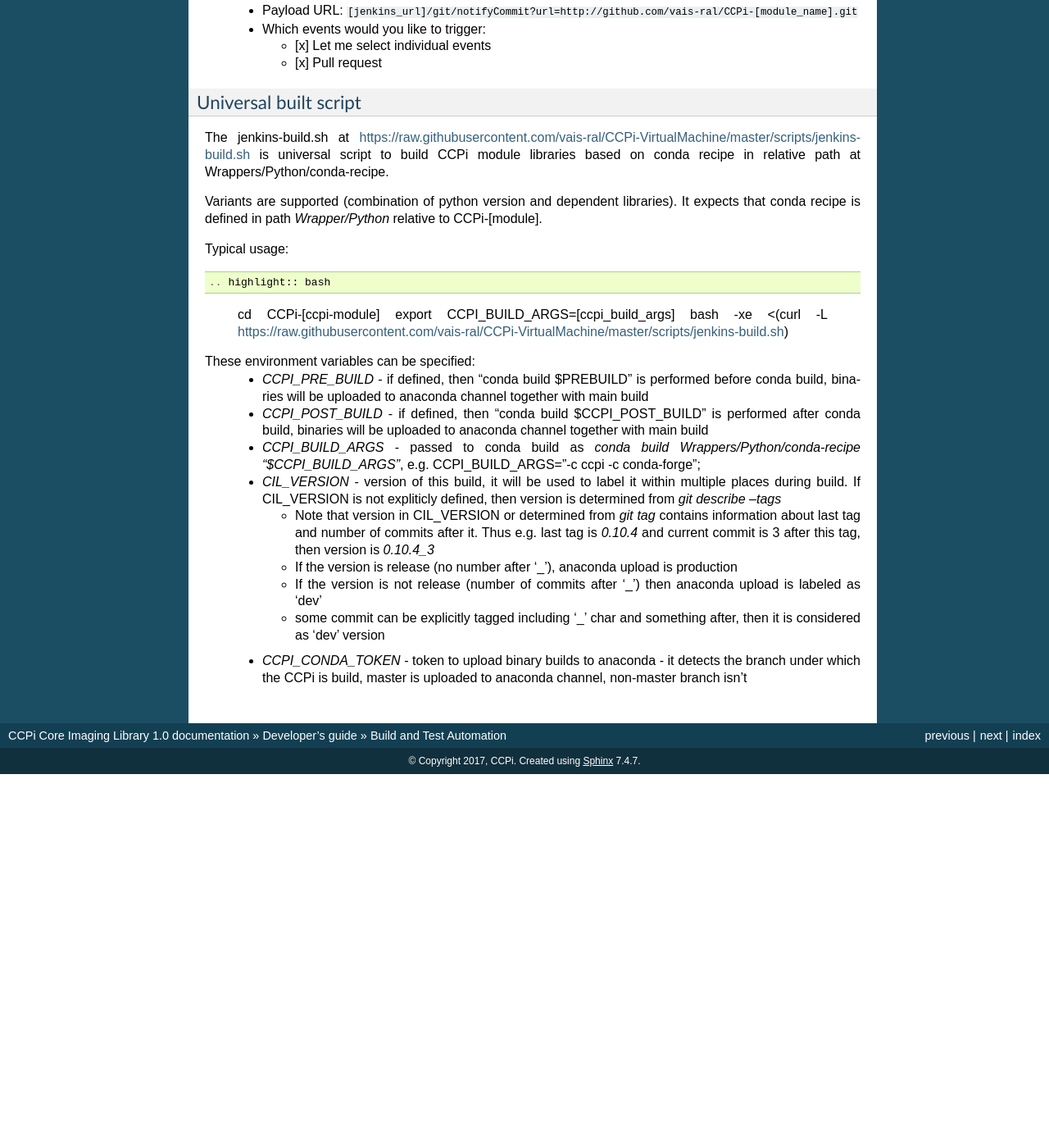
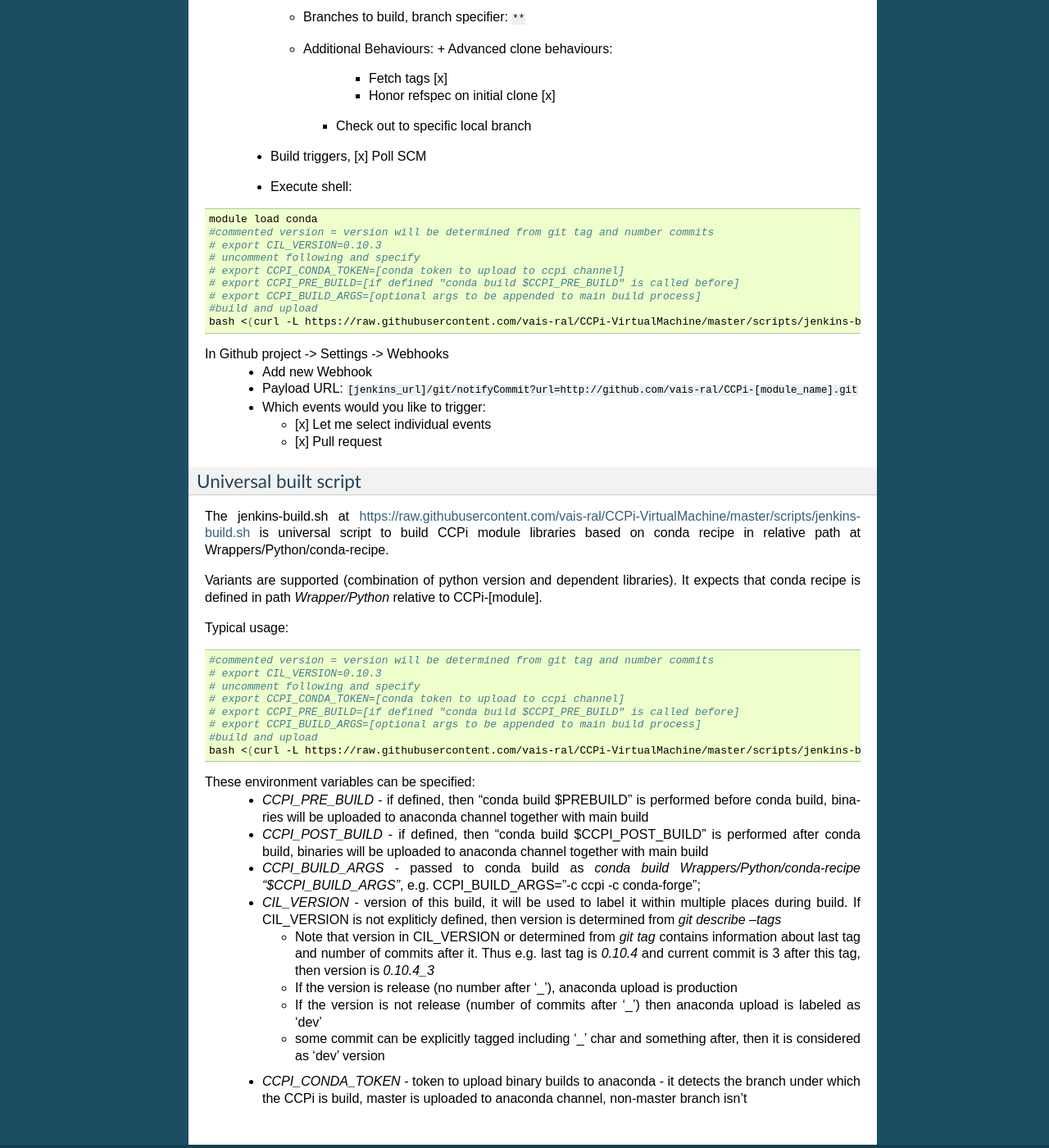
Before and after one commit to vais-ral/CIL-Docs, a Sphinx documentation site: the page built from docs/buildandtestautomation.rst, in a window 1280 px wide and 1400 px high, scrolled down 2154 px. Shown: the whole window at 82% size. Built offline with Sphinx 7.4.7, drawn with Linux system fonts in a browser that asks for light colours; before the commit the page ends 3098 px from its top, so only the background shows below that; some of the changed text lies outside the part shown.

Commit message:
Update buildandtestautomation.rst

```diff
--- a/docs/buildandtestautomation.rst
+++ b/docs/buildandtestautomation.rst
@@ -19,8 +19,17 @@
 * the result of built and test process is available in on top of the github page
 
 * version is determined from last git tag and number of commits after this tag, e.g. `0.10.3_103` means 103 commits after last tagged version `0.10.3`.
-* if number of commits after tagged version is 0, then this built is assumed production
+* if number of commits after tagged version is 0, then this built is assumed production, this can be installed by
+
+.. code-block:: shell
+
+   conda install -c ccpi ccpi-[module name]
+
 * if number of commits after tagged version is greater than 0, then this built is labeled as `dev`
+
+.. code-block:: shell
+
+    conda install -c ccpi/label/dev ccpi-[module-name]
 
 Recommended setting in continuous integration
 ---------------------------------------------
@@ -58,22 +67,23 @@
 
   * Execute shell:
 
-.. highlight:: bash
-    module load conda
-    #commented version = version will be determined from git tag and number commits
-    #export CIL_VERSION=0.10.3
-    export CCPI_CONDA_TOKEN=[conda token to upload to ccpi channel]
-    # upload enabled- script will decide on branch
-    export CCPI_PRE_BUILD=[if defined "conda build $CCPI_PRE_BUILD" is called before]
-    export CCPI_BUILD_ARGS=[optional args to be appended to main build process]
-    #build and upload
-    bash <(curl -L https://raw.githubusercontent.com/vais-ral/CCPi-VirtualMachine/master/scripts/jenkins-build.sh)
+.. code-block:: shell
+
+   module load conda
+   #commented version = version will be determined from git tag and number commits
+   # export CIL_VERSION=0.10.3
+   # uncomment following and specify
+   # export CCPI_CONDA_TOKEN=[conda token to upload to ccpi channel]
+   # export CCPI_PRE_BUILD=[if defined "conda build $CCPI_PRE_BUILD" is called before]
+   # export CCPI_BUILD_ARGS=[optional args to be appended to main build process]
+   #build and upload
+   bash <(curl -L https://raw.githubusercontent.com/vais-ral/CCPi-VirtualMachine/master/scripts/jenkins-build.sh)
 
 .. note:: Note that repository url ends with `.git` suffix.
     Otherwise notification from github are ignored.
 .. note:: *Check out to specific local branch*
     settings ensures that branch is identified e.g. as refs/heads/master. This is used to determine whether and how to upload binaries. master branch are uploaded, non-master branch (pull requests) are built only.
-.. note:: bash <(curl ...) calls universal script, see Section bellow.
+.. note:: `bash <(curl ...)` calls universal script, see Section bellow.
 
 In Github project -> Settings -> Webhooks
   * Add new Webhook
@@ -105,17 +115,17 @@
       + Check out to specific local branch
   * Build triggers, [x] Poll SCM
   * Execute shell::
+.. code-block:: shell
 
-.. highlight:: bash
-    module load conda
-    #commented version = version will be determined from git tag and number commits
-    #export CIL_VERSION=0.10.3
-    export CCPI_CONDA_TOKEN=[conda token to upload to ccpi channel]
-    # upload enabled- script will decide on branch
-    export CCPI_PRE_BUILD=[if defined "conda build $CCPI_PRE_BUILD" is called before]
-    export CCPI_BUILD_ARGS=[optional args to be appended to main build process]
-    #build and upload
-    bash -xe <(curl -L https://raw.githubusercontent.com/vais-ral/CCPi-VirtualMachine/master/scripts/jenkins-build.sh)
+   module load conda
+   #commented version = version will be determined from git tag and number commits
+   # export CIL_VERSION=0.10.3
+   # uncomment following and specify
+   # export CCPI_CONDA_TOKEN=[conda token to upload to ccpi channel]
+   # export CCPI_PRE_BUILD=[if defined "conda build $CCPI_PRE_BUILD" is called before]
+   # export CCPI_BUILD_ARGS=[optional args to be appended to main build process]
+   #build and upload
+   bash <(curl -L https://raw.githubusercontent.com/vais-ral/CCPi-VirtualMachine/master/scripts/jenkins-build.sh)
 
 In Github project -> Settings -> Webhooks
   * Add new Webhook
@@ -133,12 +143,18 @@
 Variants are supported (combination of python version and dependent libraries).
 It expects that conda recipe is defined in path `Wrapper/Python` relative to CCPi-[module].
 
-Typical usage::
+Typical usage:
 
-.. highlight:: bash
-  cd CCPi-[ccpi-module]
-  export CCPI_BUILD_ARGS=[ccpi_build_args]
-  bash -xe <(curl -L https://raw.githubusercontent.com/vais-ral/CCPi-VirtualMachine/master/scripts/jenkins-build.sh)
+.. code-block:: shell
+
+   #commented version = version will be determined from git tag and number commits
+   # export CIL_VERSION=0.10.3
+   # uncomment following and specify
+   # export CCPI_CONDA_TOKEN=[conda token to upload to ccpi channel]
+   # export CCPI_PRE_BUILD=[if defined "conda build $CCPI_PRE_BUILD" is called before]
+   # export CCPI_BUILD_ARGS=[optional args to be appended to main build process]
+   #build and upload
+   bash <(curl -L https://raw.githubusercontent.com/vais-ral/CCPi-VirtualMachine/master/scripts/jenkins-build.sh)
 
 These environment variables can be specified:
   * `CCPI_PRE_BUILD` - if defined, then "conda build $PREBUILD" is performed before conda build, binaries will be uploaded to anaconda channel together with main build
```
